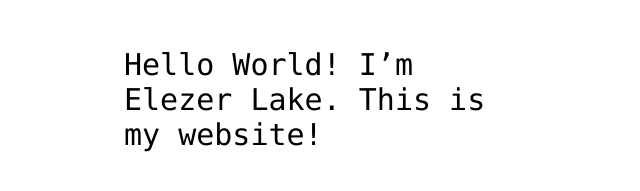
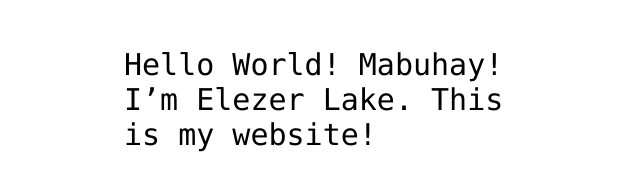
Before and after one commit to zerlake/hello-world, a plain HTML site: page index.html in a window 1280 px wide. Shown: the part 341-532 px from the top of the page, without its empty margins (316-956 px from the left). Drawn offline with Linux system fonts and the light colour scheme.

```diff
--- a/index.html
+++ b/index.html
@@ -12,7 +12,7 @@
 <img src="https://octodex.github.com/images/daftpunktocat-thomas.gif" id="octocat" alt="octocat-gif" />
 
 <!-- Change this code here by copy and pasting your template on line 15 -->
-<p>Hello World! I’m Elezer Lake. This is my website!</p>
+<p>Hello World! Mabuhay! I’m Elezer Lake. This is my website!</p>
 
 </body>
 </html>
```
